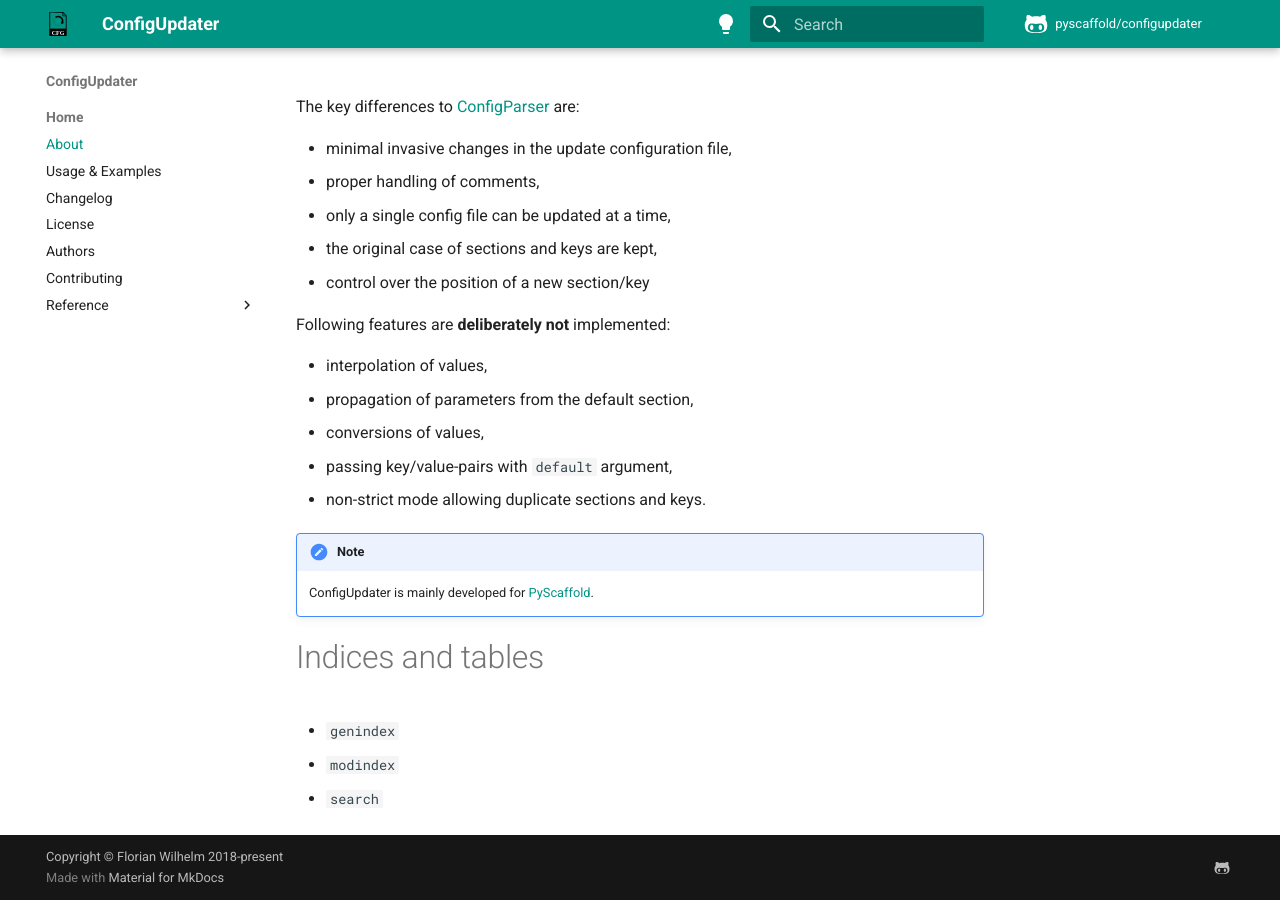
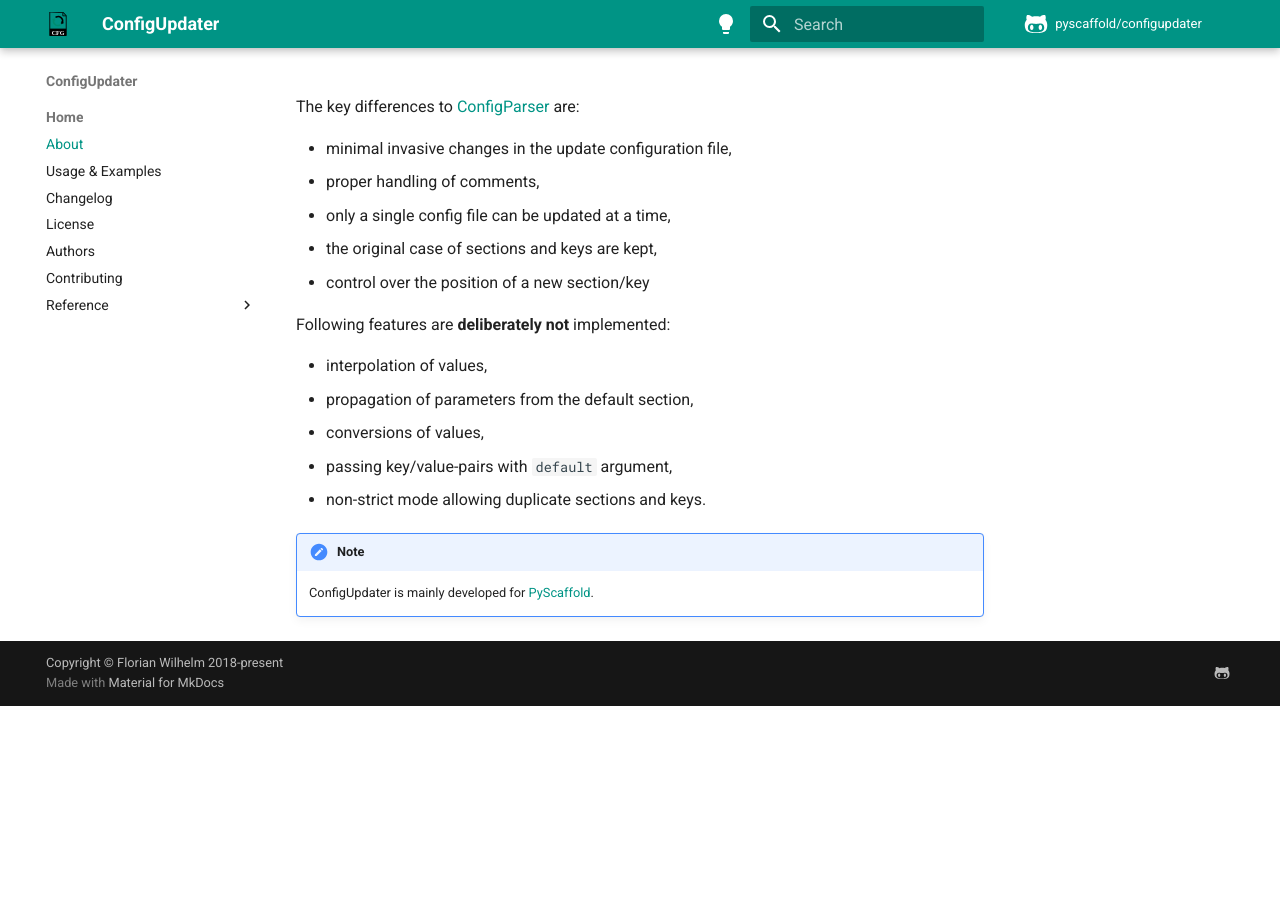
Before and after one commit to pyscaffold/configupdater, an MkDocs documentation site: the page built from docs/index.md, in a window 1280 px wide and 900 px high, scrolled down 685 px. Built offline with MkDocs 1.6.1 and Material for MkDocs 9.7.7, drawn with Linux system fonts in a browser that asks for light colours; comment, search, counter and statistics services are not loaded; the version menu is left out; after the commit the page ends 1391 px from its top, so only the background shows below that.

```diff
--- a/.pre-commit-config.yaml
+++ b/.pre-commit-config.yaml
@@ -11,6 +11,7 @@ repos:
   - id: check-merge-conflict
   - id: check-xml
   - id: check-yaml
+    args: ['--unsafe']  # needed for !! tags in mkdocs.yml
   - id: debug-statements
   - id: end-of-file-fixer
   - id: requirements-txt-fixer
--- a/docs/index.md
+++ b/docs/index.md
@@ -37,12 +37,3 @@ Following features are **deliberately not** implemented:
 
 !!! note
     ConfigUpdater is mainly developed for [PyScaffold](https://pyscaffold.org/).
-
-
-
-
-# Indices and tables
-
--   `genindex`{.interpreted-text role="ref"}
--   `modindex`{.interpreted-text role="ref"}
--   `search`{.interpreted-text role="ref"}
--- a/mkdocs.yml
+++ b/mkdocs.yml
@@ -153,6 +153,7 @@ markdown_extensions:
   - pymdownx.tasklist:
       custom_checkbox: true
   - pymdownx.tilde:
+  - attr_list:
 
 extra:
   version:
```
